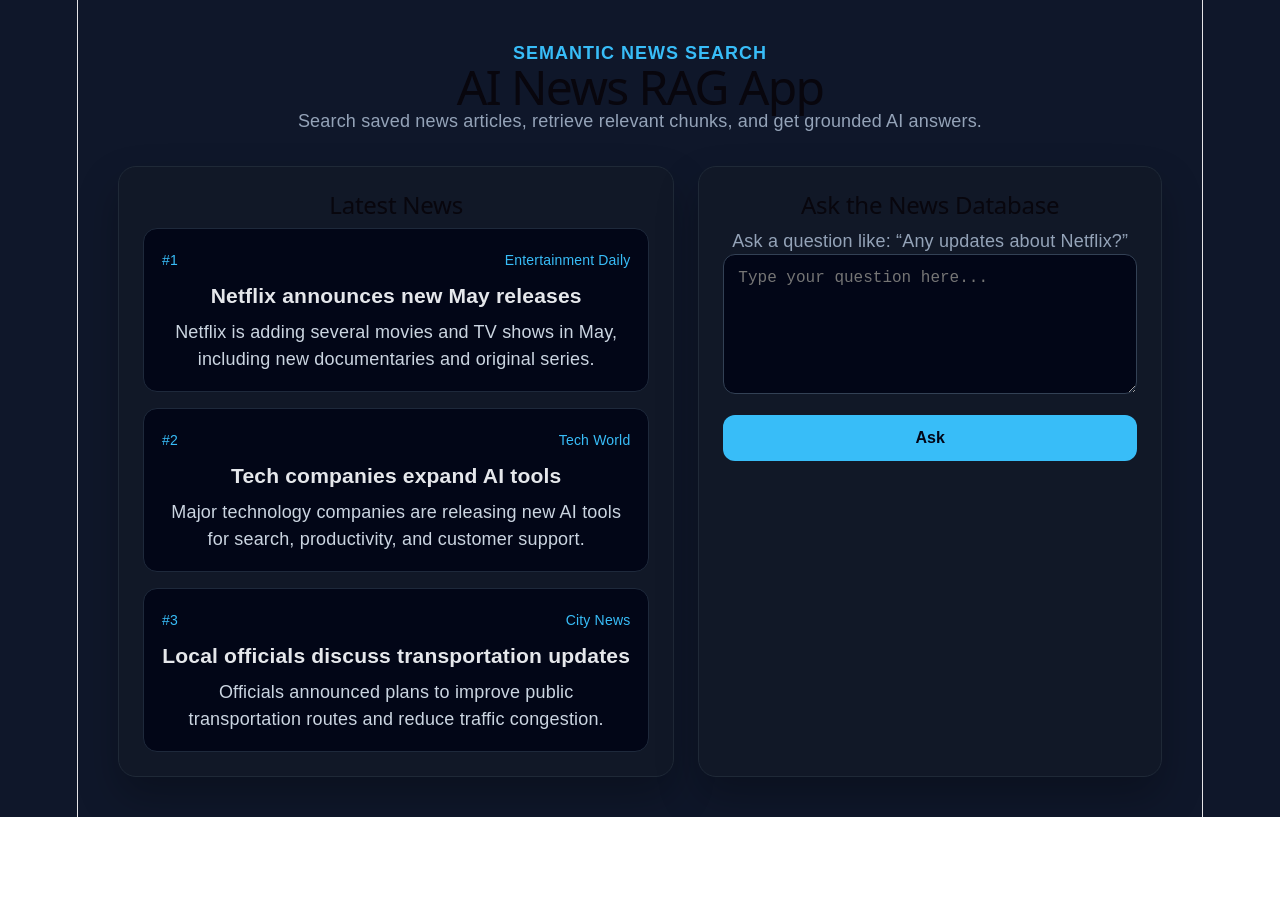
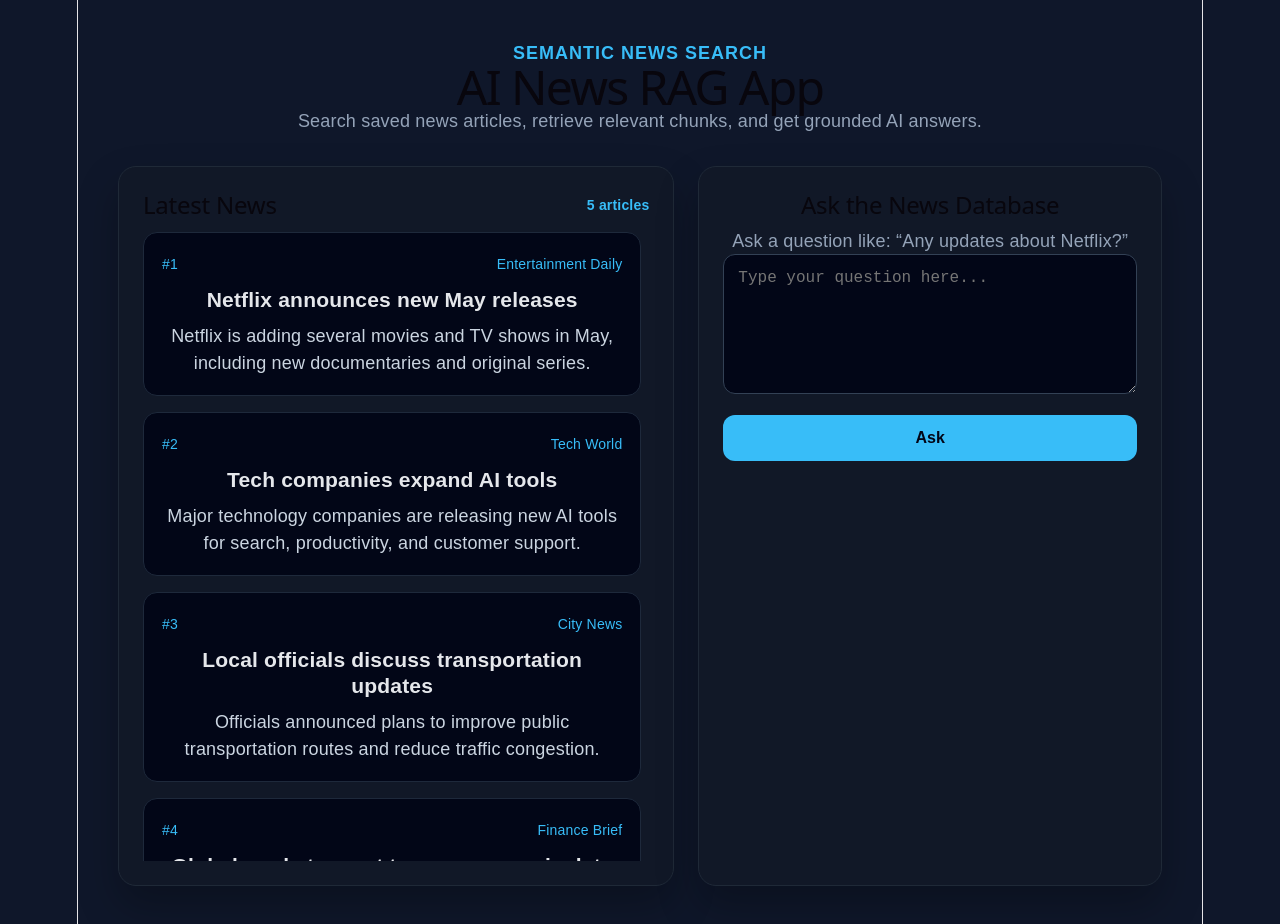
Before and after one commit to samiuddinahmedmeenam/AI_News_App, a React app in the folder frontend/: page / in a window 1280 px wide. Before the commit the page ends 817 px from the top, so only its background shows below. Built offline with nearby package versions, Linux system fonts and the light colour scheme; the HTML template or start-up script is replaced by a standard one.

Commit message:
UI update - left pane has scrollable news display

```diff
--- a/frontend/src/App.css
+++ b/frontend/src/App.css
@@ -55,6 +55,53 @@ h1 {
 
 .card h2 {
   margin-top: 0;
+}
+
+.news-panel {
+  max-height: 720px;
+  overflow: hidden;
+  display: flex;
+  flex-direction: column;
+}
+
+.section-header {
+  display: flex;
+  align-items: center;
+  justify-content: space-between;
+  margin-bottom: 12px;
+}
+
+.section-header h2 {
+  margin: 0;
+}
+
+.section-header span {
+  color: #38bdf8;
+  font-size: 14px;
+  font-weight: 700;
+}
+
+.scrollable-news {
+  overflow-y: auto;
+  padding-right: 8px;
+}
+
+.scrollable-news::-webkit-scrollbar {
+  width: 8px;
+}
+
+.scrollable-news::-webkit-scrollbar-track {
+  background: #020617;
+  border-radius: 999px;
+}
+
+.scrollable-news::-webkit-scrollbar-thumb {
+  background: #334155;
+  border-radius: 999px;
+}
+
+.scrollable-news::-webkit-scrollbar-thumb:hover {
+  background: #38bdf8;
 }
 
 .news-list {
--- a/frontend/src/App.jsx
+++ b/frontend/src/App.jsx
@@ -23,6 +23,20 @@ function App() {
     source: "City News",
     description:
       "Officials announced plans to improve public transportation routes and reduce traffic congestion.",
+  },
+  {
+    id: 4,
+    title: "Global markets react to new economic data",
+    source: "Finance Brief",
+    description:
+      "Investors are watching inflation, interest rates, and employment numbers as markets respond to fresh data.",
+  },
+  {
+    id: 5,
+    title: "New cybersecurity warning issued for users",
+    source: "Security Watch",
+    description:
+      "Experts are warning users to update their devices and avoid suspicious links after a rise in phishing attacks.",
   },
 ];
 
@@ -51,10 +65,13 @@ function App() {
       </header>
 
       <main className="layout">
-        <section className="card">
+        <section className="card news-panel">
+          <div className="section-header">
             <h2>Latest News</h2>
+              <span>{mockArticles.length} articles</span>
+          </div>
 
-          <div className="news-list">
+  <div className="news-list scrollable-news">
             {mockArticles.map((article) => (
               <article className="news-card" key={article.id}>
                 <div className="news-meta">
```
Lines whose indentation alone changed are shown as unchanged.
